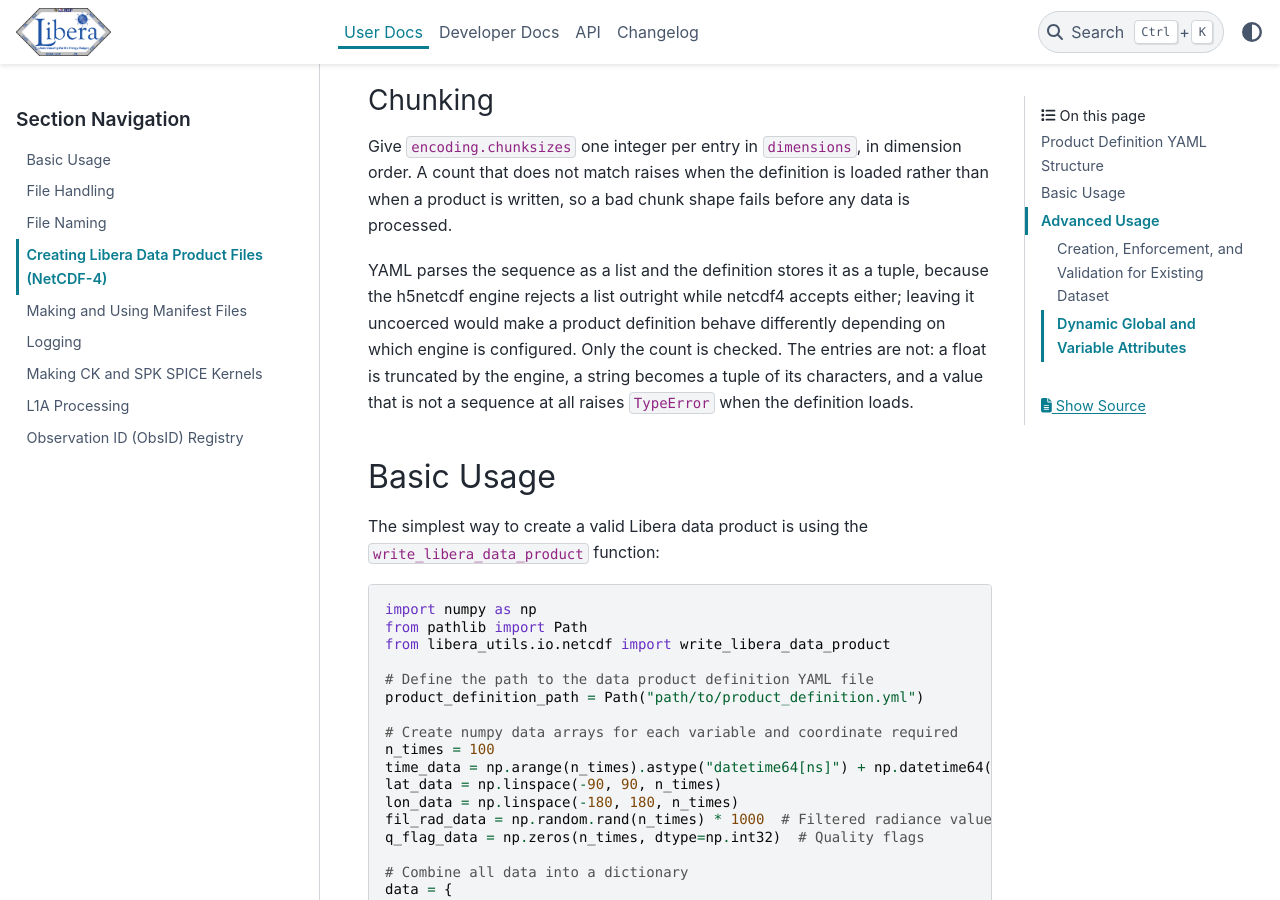
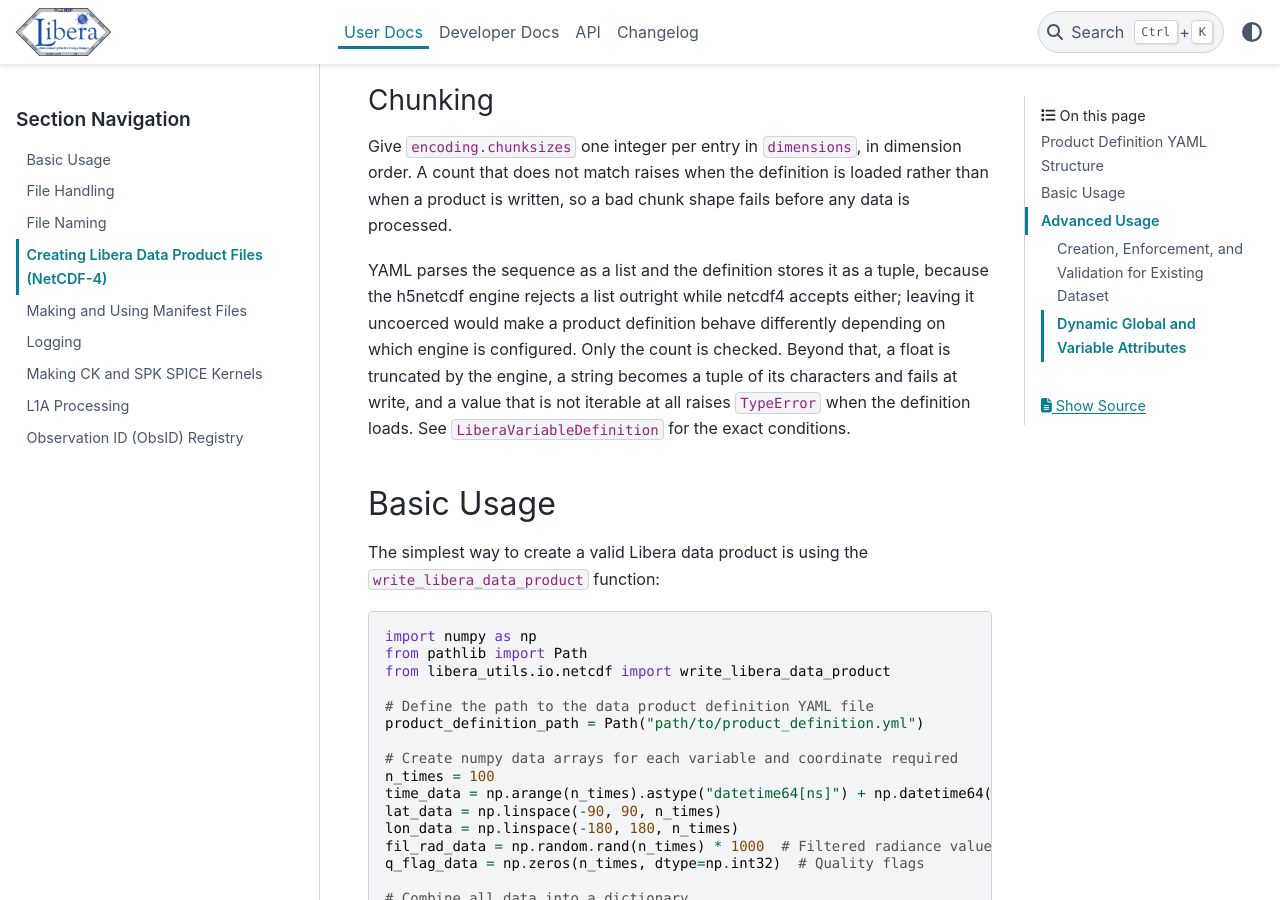
Before and after one commit to LASP-Libera/libera_utils, a Sphinx documentation site: the page built from doc/source/user-docs/netcdf.md, in a window 1280 px wide and 900 px high, scrolled down 2000 px. Built offline with Sphinx 7.4.7 and the PyData theme 0.15.4, drawn with Linux system fonts in a browser that asks for light colours; pages that are not in the unit, such as notebooks, are missing from menus.

Commit message:
Name the condition that rejects a chunksizes value
The coercion is tuple(), so the condition is not iterable, not "not a
sequence". A YAML mapping is not a sequence and does not raise: it loads as a
tuple of its keys and passes the count check. A string also fails at write
rather than surviving like a truncated float, which the sentence implied by
listing them together.

The user doc now points at LiberaVariableDefinition for the exact conditions
instead of restating them, since the two copies drifted one round after they
were written.

Co-Authored-By: Claude Opus 5 (1M context) <noreply@anthropic.com>

```diff
--- a/doc/source/user-docs/netcdf.md
+++ b/doc/source/user-docs/netcdf.md
@@ -77,9 +77,9 @@ written, so a bad chunk shape fails before any data is processed.
 YAML parses the sequence as a list and the definition stores it as a tuple, because the
 h5netcdf engine rejects a list outright while netcdf4 accepts either; leaving it uncoerced
 would make a product definition behave differently depending on which engine is configured.
-Only the count is checked. The entries are not: a float is truncated by the engine, a string
-becomes a tuple of its characters, and a value that is not a sequence at all raises `TypeError`
-when the definition loads.
+Only the count is checked. Beyond that, a float is truncated by the engine, a string becomes a
+tuple of its characters and fails at write, and a value that is not iterable at all raises
+`TypeError` when the definition loads. See `LiberaVariableDefinition` for the exact conditions.
 
 ## Basic Usage
 
```
Also changed, not shown: 1 other file.
